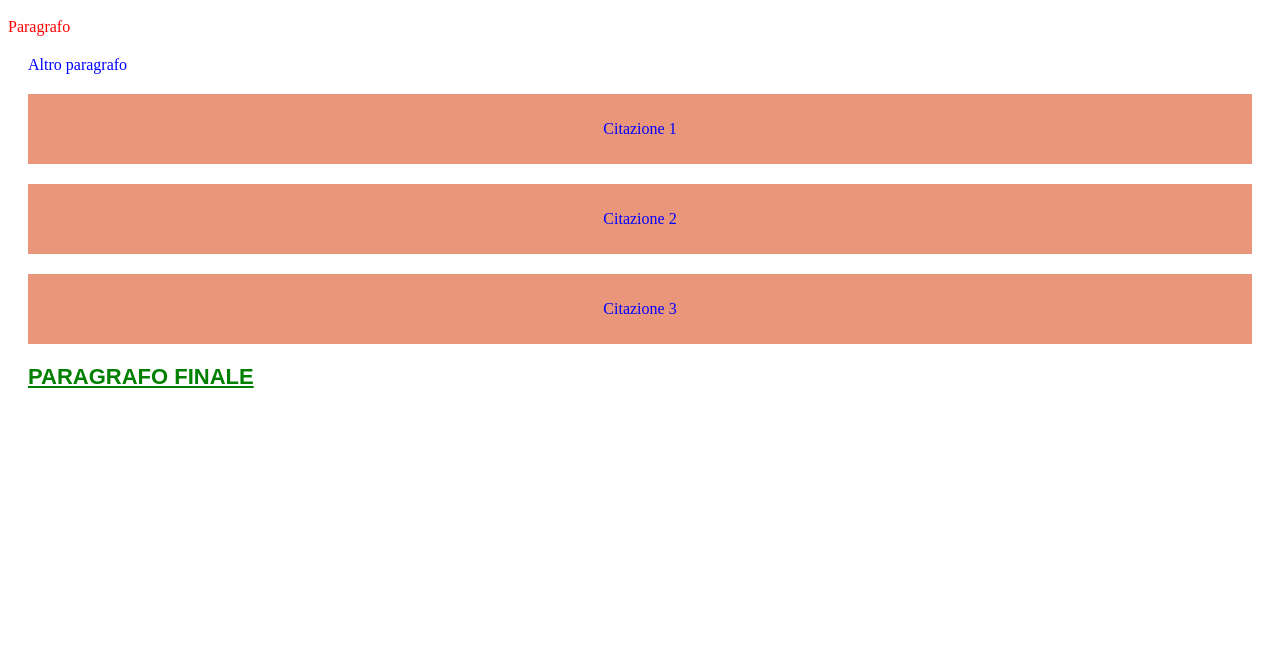
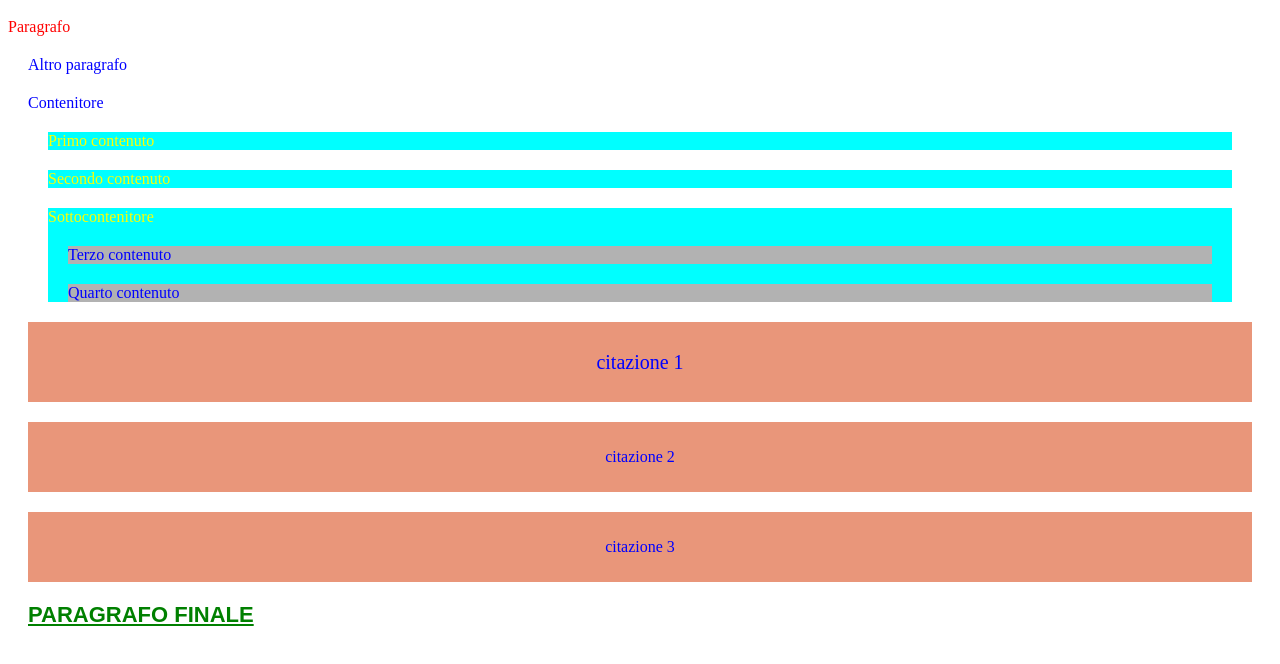
Before and after one commit to marcofabbri/css3, a website: page index.html in a window 1280 px wide. Shown: the part 48-712 px from the top of the page. Drawn offline with Linux system fonts and the light colour scheme.

Commit message:
:lipstick: combining selectors

```diff
--- a/index.html
+++ b/index.html
@@ -9,6 +9,15 @@
     <h1>Titolo</h1>
     <p>Paragrafo</p>
     <div>Altro paragrafo</div>
+    <div class="contenitore">
+        Contenitore
+        <div>Primo contenuto</div>
+        <div>Secondo contenuto</div>
+        <div>Sottocontenitore
+            <div>Terzo contenuto</div>
+            <div>Quarto contenuto</div>
+        </div>
+    </div>
     <div class="citazione">Citazione 1</div>
     <div class="citazione">Citazione 2</div>
     <div class="citazione">Citazione 3</div>
--- a/styles.css
+++ b/styles.css
@@ -22,3 +22,23 @@ div {
     line-height: 2.5em;
     padding: 15px;
 }
+
+div div {
+    background-color: aqua;
+}
+
+div div div {
+    background-color: #b2b2b2;
+}
+
+.contenitore > div {
+    color: yellow;
+}
+
+.contenitore + .citazione {
+    font-size: 20px;
+}
+
+.contenitore ~ .citazione {
+    text-transform: lowercase;
+}
```
